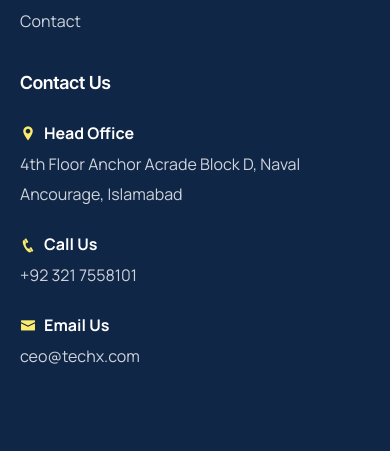
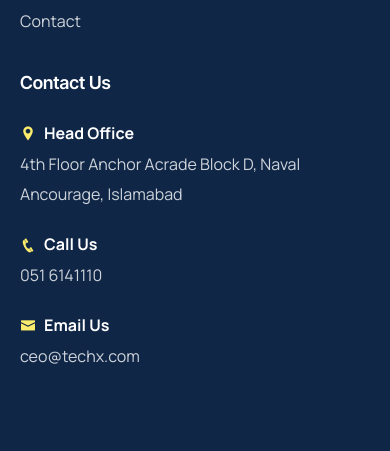
Before and after one commit to Techx425/Techx, a Next.js app: page / in a window 390 px wide. Shown: the part 10018-10469 px from the top of the page. Built offline with nearby package versions, Linux system fonts and the light colour scheme.

Commit message:
Updated global phone number in header and footer

```diff
--- a/src/components/Footer.tsx
+++ b/src/components/Footer.tsx
@@ -62,7 +62,7 @@ export default function Footer() {
                             <div className="fw-bold text-white d-flex align-items-center">
                                 <i className="icofont-phone me-2 id-color"></i><span>Call Us</span>
                             </div>
-                            +92 321 7558101
+                            051 6141110
 
                             <div className="spacer-20"></div>
 
--- a/src/components/Header.tsx
+++ b/src/components/Header.tsx
@@ -53,7 +53,7 @@ export default function Header() {
                                         <Link href="#"><i className="icofont-location-pin"></i>4th Floor Anchor Acrade Block D, Naval Ancourage, Islamabad</Link>
                                     </div>
                                     <div className="topbar-widget me-5">
-                                        <Link href="#"><i className="icofont-phone"></i>+92 321 7558101</Link>
+                                        <Link href="#"><i className="icofont-phone"></i>051 6141110</Link>
                                     </div>
                                     <div className="topbar-widget me-5">
                                         <Link href="#"><i className="icofont-envelope"></i>ceo@techx.com</Link>
```
